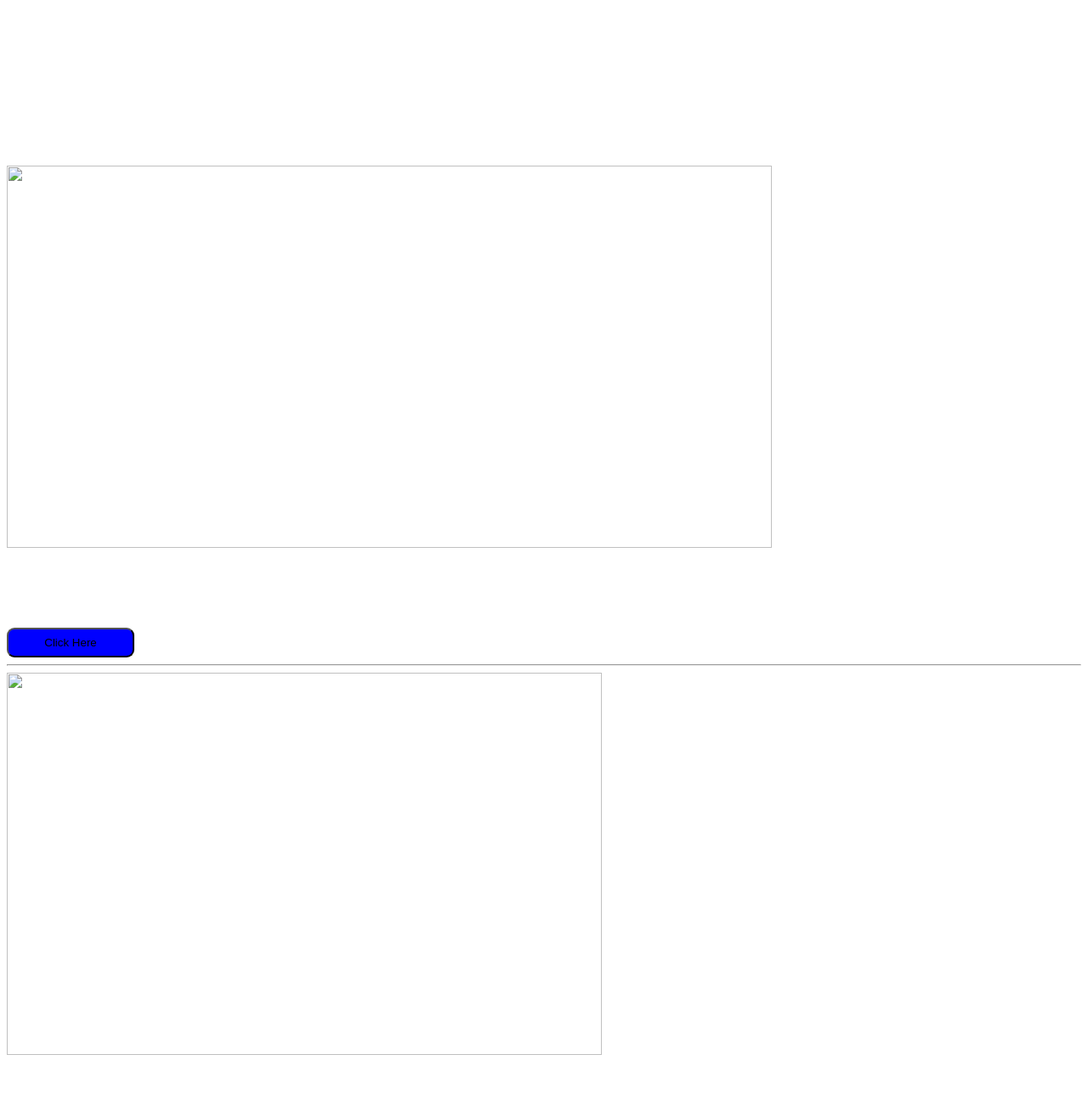
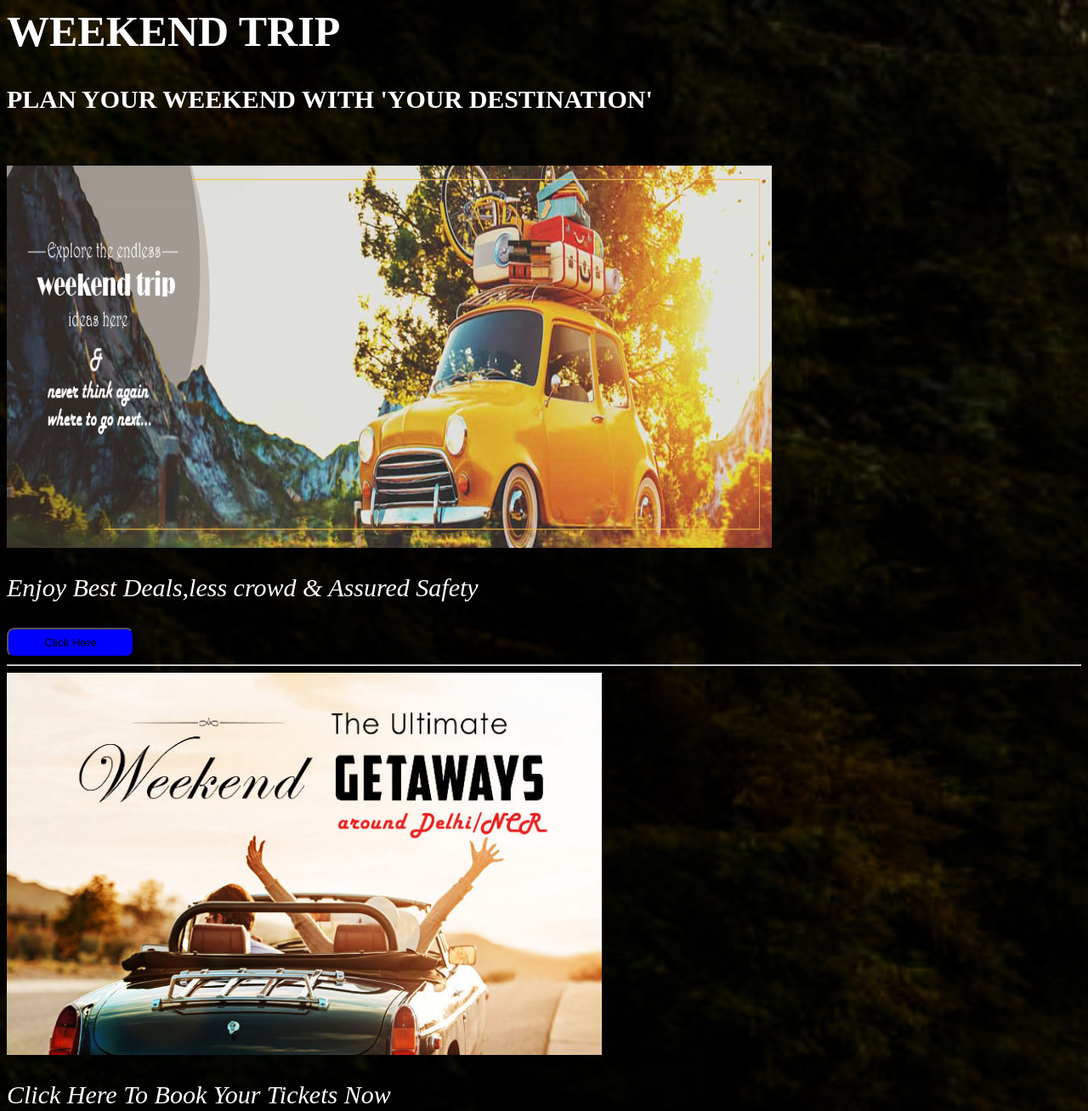
Before and after one commit to Ankitat15/Travelling-Website, a plain HTML site: page weekendsplan.html in a window 1280 px wide. Shown: the top 1308 px of the page at 85% size. Drawn offline with Linux system fonts and the light colour scheme.

Commit message:
Update weekendsplan.html

```diff
--- a/weekendsplan.html
+++ b/weekendsplan.html
@@ -4,7 +4,7 @@
 </head>
 <style>
 body{
-    background-image:url("bgw.jpg"),url("bgw1.jpg");
+    background-image:url("https://github.com/Ankitat15/Travelling-Website/blob/main/ankita/bgw.jpg?raw=true"),url("https://github.com/Ankitat15/Travelling-Website/blob/main/ankita/bgw1.jpg?raw=true");
     background-size:cover;
     background-blend-mode:multiply;
     }
@@ -13,14 +13,14 @@ body{
 <h1 style="background-color:transparent;color:white;font-size:50px;">WEEKEND TRIP</h1>
 <h2 style="background-color:transparent;color:white;font-size:30px;"> PLAN YOUR WEEKEND WITH 'YOUR DESTINATION'</h2>
 <marquee style="color:white;font-size:xx-large;">Let's Get Away This Weekend</marquee>
-<img src="w1.jpg" style="height:450px;width:900px;">
+<img src="https://github.com/Ankitat15/Travelling-Website/blob/main/ankita/w1.jpg?raw=true" style="height:450px;width:900px;">
 <p style="font-size:30px;color:white;"><i>Enjoy Best Deals,less crowd & Assured Safety</i></p>
 <a href="" ><button style="height:35px;width:150px;border-radius:9px;background-color:blue;">Click Here</button></a><hr>
-<img src="w2.jpg" style="height:450px;width:700px;">
+<img src="https://github.com/Ankitat15/Travelling-Website/blob/main/ankita/w2.jpg?raw=true" style="height:450px;width:700px;">
 <p style="color:white;font-size:30px;"><i>Click Here To Book Your Tickets Now</i></p>
 <button style="height:35px;width:150px;border-radius:9px;background-color:blue;">book tickets</button><hr>
-<img src="w3.jpg" style="height:450px;width:700px;"><br><hr>
-<img src="w4.jpg" style="height:450px;width:700px;"><br>&nbsp;&nbsp;&nbsp;<hr>
+<img src="https://github.com/Ankitat15/Travelling-Website/blob/main/ankita/w3.jpg?raw=true" style="height:450px;width:700px;"><br><hr>
+<img src="https://github.com/Ankitat15/Travelling-Website/blob/main/ankita/w4.jpg?raw=true" style="height:450px;width:700px;"><br>&nbsp;&nbsp;&nbsp;<hr>
 <button style="height:40px;width:170px;border-radius:10px;background-color:indianred;color:solid black;">Learn More</button><br>
 </body>
 </html>
```
